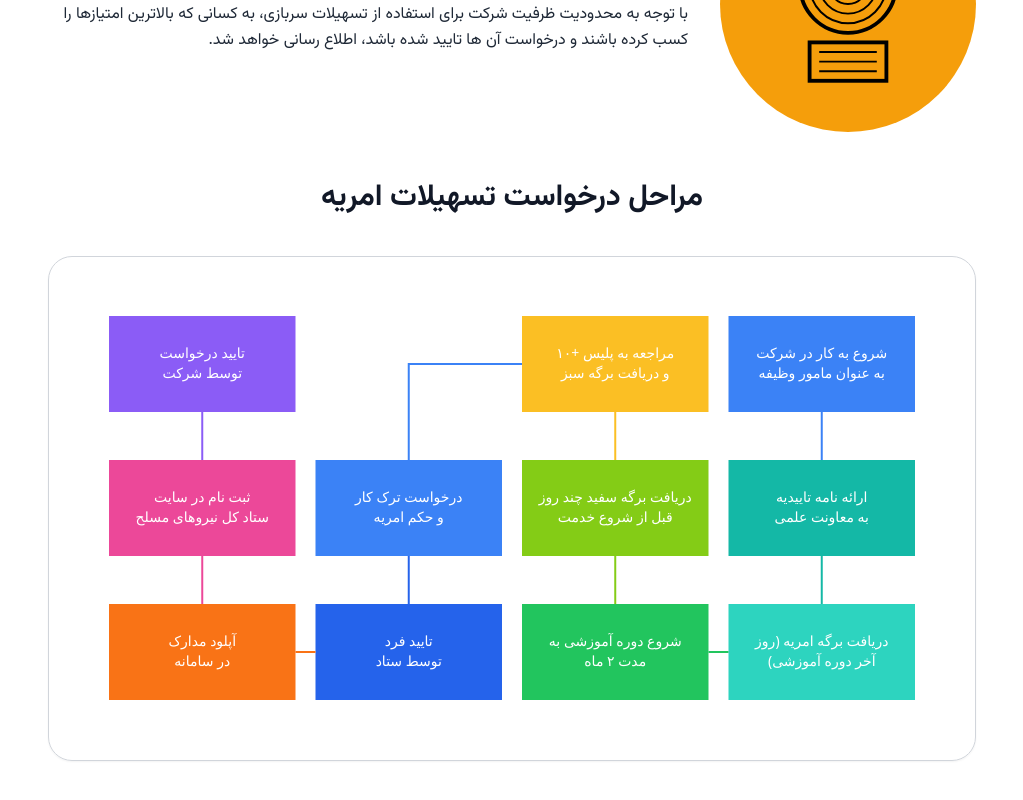
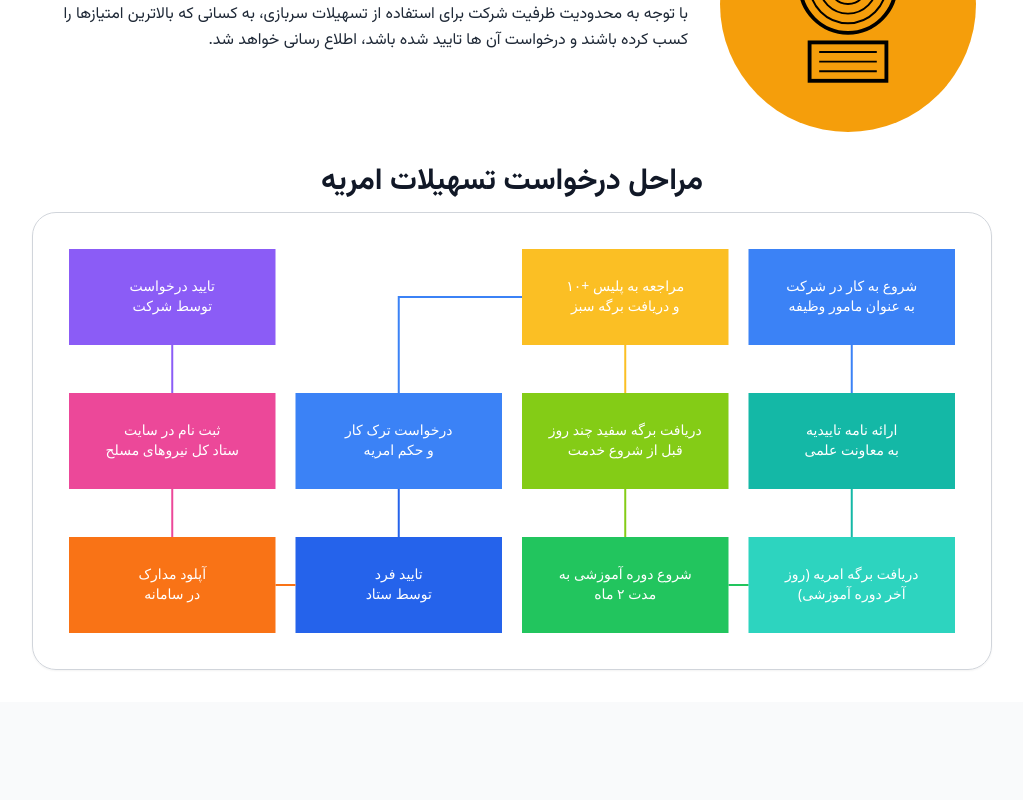
Before and after one commit to espitman/jbm-hr-life, a Nuxt app: page /military-service in a window 1280 px wide. Shown: the part 2488-3288 px from the top of the page, without its empty margins (0-1023 px from the left). After the commit the page ends 3190 px from the top, so only its background shows below. Built offline with nearby package versions, Linux system fonts and the light colour scheme.

Commit message:
fix: adjust canvas height to match content height

```diff
--- a/components/military/StepsCanvas.vue
+++ b/components/military/StepsCanvas.vue
@@ -1,10 +1,10 @@
 <template>
-  <div class="max-w-6xl mx-auto p-6" dir="rtl">
+  <div class="max-w-6xl mx-auto p-2" dir="rtl">
     <!-- Header -->
-    <h1 class="text-3xl font-bold text-center mb-10">مراحل درخواست تسهیلات امریه</h1>
+    <h1 class="text-3xl font-bold text-center mb-3">مراحل درخواست تسهیلات امریه</h1>
 
     <!-- Process Flowchart Container -->
-    <div class="border border-gray-300 rounded-3xl p-6 md:p-10 shadow-sm">
+    <div class="border border-gray-300 rounded-3xl p-2 md:p-4 shadow-sm">
       <canvas ref="canvas" class="w-full"></canvas>
     </div>
   </div>
@@ -143,14 +143,6 @@ const draw = () => {
   const dpr = window.devicePixelRatio || 1
   const rect = canvasElement.getBoundingClientRect()
 
-  canvasElement.width = rect.width * dpr
-  canvasElement.height = rect.height * dpr
-  ctx = canvasElement.getContext('2d')
-  ctx.scale(dpr, dpr)
-
-  // Clear canvas
-  ctx.clearRect(0, 0, rect.width, rect.height)
-
   // Calculate dimensions
   const padding = 20
   const stepWidth = (rect.width - padding * 5) / 4
@@ -163,11 +155,24 @@ const draw = () => {
   const column3Height = (stepHeight + stepSpacing) * 3 - stepSpacing // 3 steps
   const column4Height = (stepHeight + stepSpacing) * 3 - stepSpacing // 3 steps
 
+  // Find the maximum height among all columns
+  const maxColumnHeight = Math.max(column1Height, column2Height, column3Height, column4Height)
+
+  // Set canvas height to match the content height plus padding
+  const canvasHeight = maxColumnHeight + padding * 2
+  canvasElement.width = rect.width * dpr
+  canvasElement.height = canvasHeight * dpr
+  ctx = canvasElement.getContext('2d')
+  ctx.scale(dpr, dpr)
+
+  // Clear canvas
+  ctx.clearRect(0, 0, rect.width, canvasHeight)
+
   // Calculate starting y position for each column (from bottom)
-  const column1StartY = rect.height - padding - column1Height
-  const column2StartY = rect.height - padding - column2Height
-  const column3StartY = rect.height - padding - column3Height
-  const column4StartY = rect.height - padding - column4Height
+  const column1StartY = canvasHeight - padding - column1Height
+  const column2StartY = canvasHeight - padding - column2Height
+  const column3StartY = canvasHeight - padding - column3Height
+  const column4StartY = canvasHeight - padding - column4Height
 
   // Draw steps and store their positions
   const stepPositions = []
```
